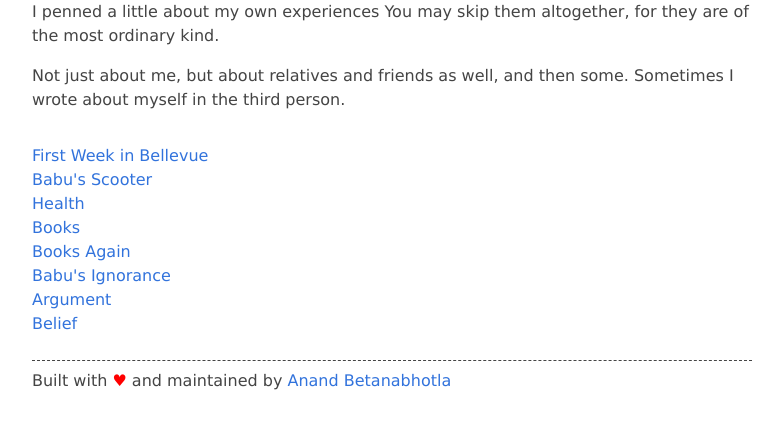
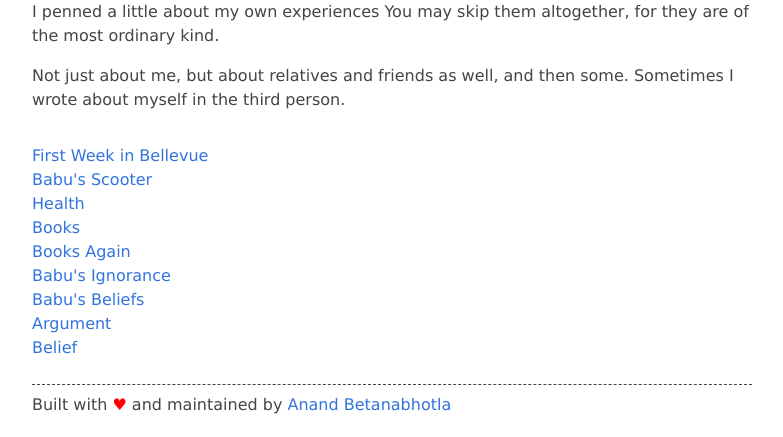
Before and after one commit to nanpython/the_rambler, a Flask app: page /blog in a window 1280 px wide. Shown: the part 385-822 px from the top of the page, without its empty margins (248-1031 px from the left). Before the commit the page ends 775 px from the top, so only its background shows below. Run offline with Flask 2, Linux system fonts and the light colour scheme.

Commit message:
Updated: templates/blog/index.html

```diff
--- a/templates/blog/index.html
+++ b/templates/blog/index.html
@@ -21,6 +21,7 @@
                 <li><a href="/blog/books">Books</a></li>
                 <li><a href="/blog/books_again">Books Again</a></li>
                 <li><a href="/blog/babus_ignorance">Babu's Ignorance</a></li>
+              <li><a href="/blog/babus_beliefs">Babu's Beliefs</a></li>
                 <li><a href="/blog/argument">Argument</a></li>
                 <li><a href="/blog/belief">Belief</a></li>
 
```
